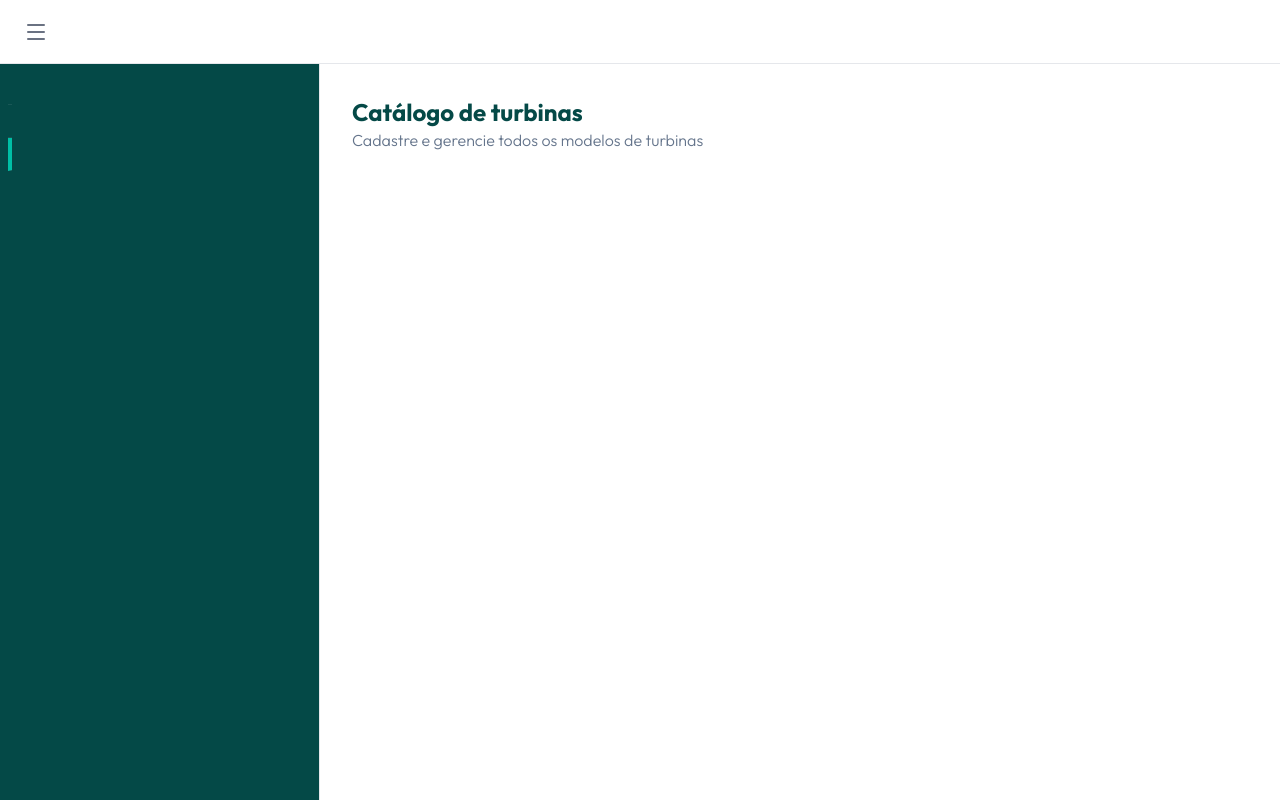
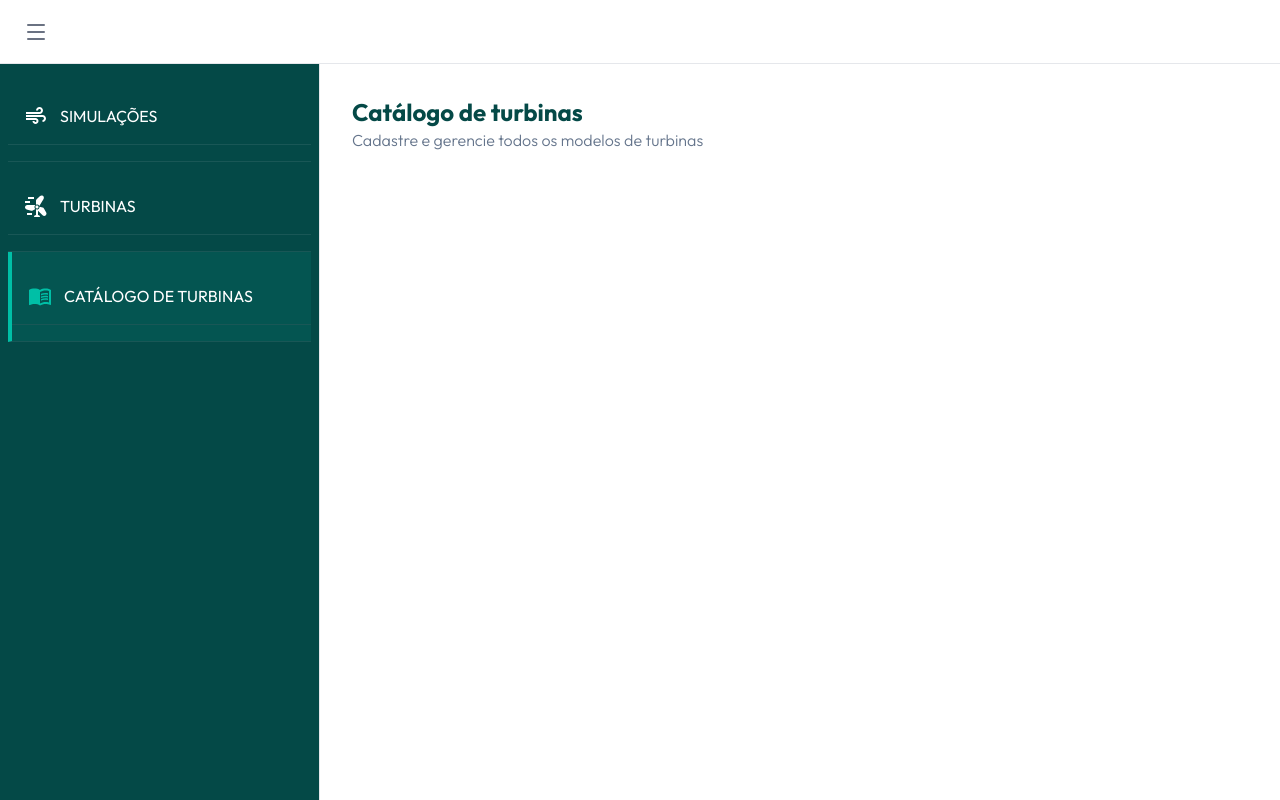
Before and after one commit to beatrizmendes-cdv/projeto-pam, a Next.js app in the folder frontend/: page /turbine-catalog in a window 1280 px wide. Built offline with nearby package versions, Linux system fonts and the light colour scheme.

Commit message:
fix bugs

```diff
--- a/frontend/app/components/SidebarItem.tsx
+++ b/frontend/app/components/SidebarItem.tsx
@@ -1,5 +1,5 @@
 
-import { Link } from 'lucide-react';
+import Link from 'next/link';
 import { ElementType } from 'react';
 
 interface SidebarItemProps {
--- a/frontend/app/components/SiderBar.tsx
+++ b/frontend/app/components/SiderBar.tsx
@@ -9,7 +9,7 @@ export function SiderBar() {
     const path = usePathname();
     return (
         <div className="flex p-2 bg-[#044947] flex-col items-start gap-2 w-80 shrink-0 overflow-y-auto border-r border-gray-200 text-white">
-            <nav>
+            <nav className="w-full">
                 <SidebarItem
                     label="SIMULAÇÕES"
                     icon={AirIcon}
--- a/frontend/app/globals.css
+++ b/frontend/app/globals.css
@@ -14,8 +14,8 @@
 
 @media (prefers-color-scheme: dark) {
   :root {
-    --background: #0a0a0a;
-    --foreground: #ededed;
+    background: var(--background);
+  color: var(--foreground);
   }
 }
 
--- a/frontend/app/page.tsx
+++ b/frontend/app/page.tsx
@@ -1,10 +1,9 @@
 import { SiderBar } from "./components/SiderBar";
 import { Header } from "./components/Header";
 import TurbineCatalogPage from "./turbine-catalog/page";
+import { redirect } from "next/navigation";
 
 
 export default function Page() {
-  return (
-    <div></div>
-  );
+  redirect("/turbine-catalog")
 }
```
Also changed, not shown: frontend/app/layout.tsx (+2 -9 lines), 1 other file (tests, documents, lock files or other folders).
